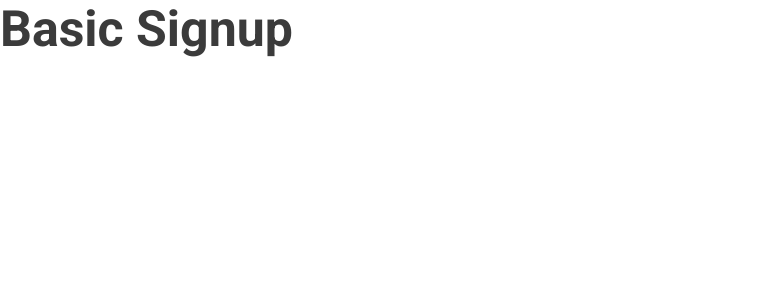
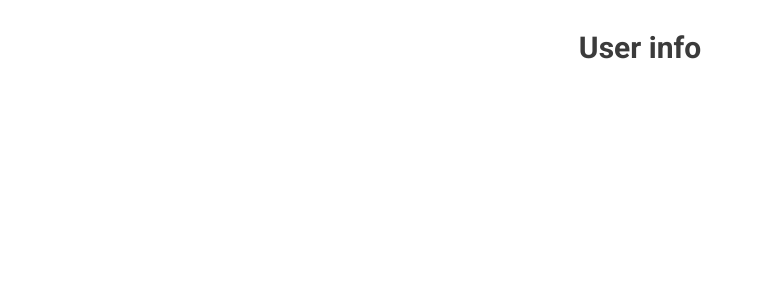
Before and after one commit to marcioc0sta/basic-signup-example, a Next.js app: page / in a window 1280 px wide. Shown: the top 300 px of the page, without its empty margins (0-761 px from the left). Built offline with nearby package versions, Linux system fonts and the light colour scheme.

Commit message:
feat: basic structure

```diff
--- a/components/Title/title.styles.js
+++ b/components/Title/title.styles.js
@@ -1,6 +1,6 @@
 import styled from "styled-components";
 
 export const Title = styled.h1`
-  font-size: 50px;
+  font-size: 30px;
   color: #3b3b3b;
 `
--- /dev/null
+++ b/modules/user-info/index.js
@@ -0,0 +1,11 @@
+import Title from "../../components/Title";
+
+const UserInfo = () => {
+  return (
+    <>
+      <Title text='User info' />
+    </>
+  )
+}
+
+export default  UserInfo
--- a/package.json
+++ b/package.json
@@ -9,6 +9,7 @@
     "lint": "next lint"
   },
   "dependencies": {
+    "formik": "^2.2.9",
     "next": "11.1.2",
     "react": "17.0.2",
     "react-dom": "17.0.2",
--- a/pages/index.js
+++ b/pages/index.js
@@ -1,7 +1,10 @@
-import Title from "../components/Title";
-
-
+import UserInfo from "../modules/user-info";
+import { Container } from "../styles/styles";
 
 export default function Home() {
-  return <Title text='Basic Signup' />
+  return (
+    <Container>
+      <UserInfo />
+    </Container>
+  )
 }
--- /dev/null
+++ b/styles/styles.js
@@ -0,0 +1,8 @@
+import styled from "styled-components";
+
+export const Container = styled.div`
+  display: flex;
+  justify-content: center;
+  margin: 30px 0;
+  width: 100%;
+`
```
Also changed, not shown: 1 other file (tests, documents, lock files or other folders).
